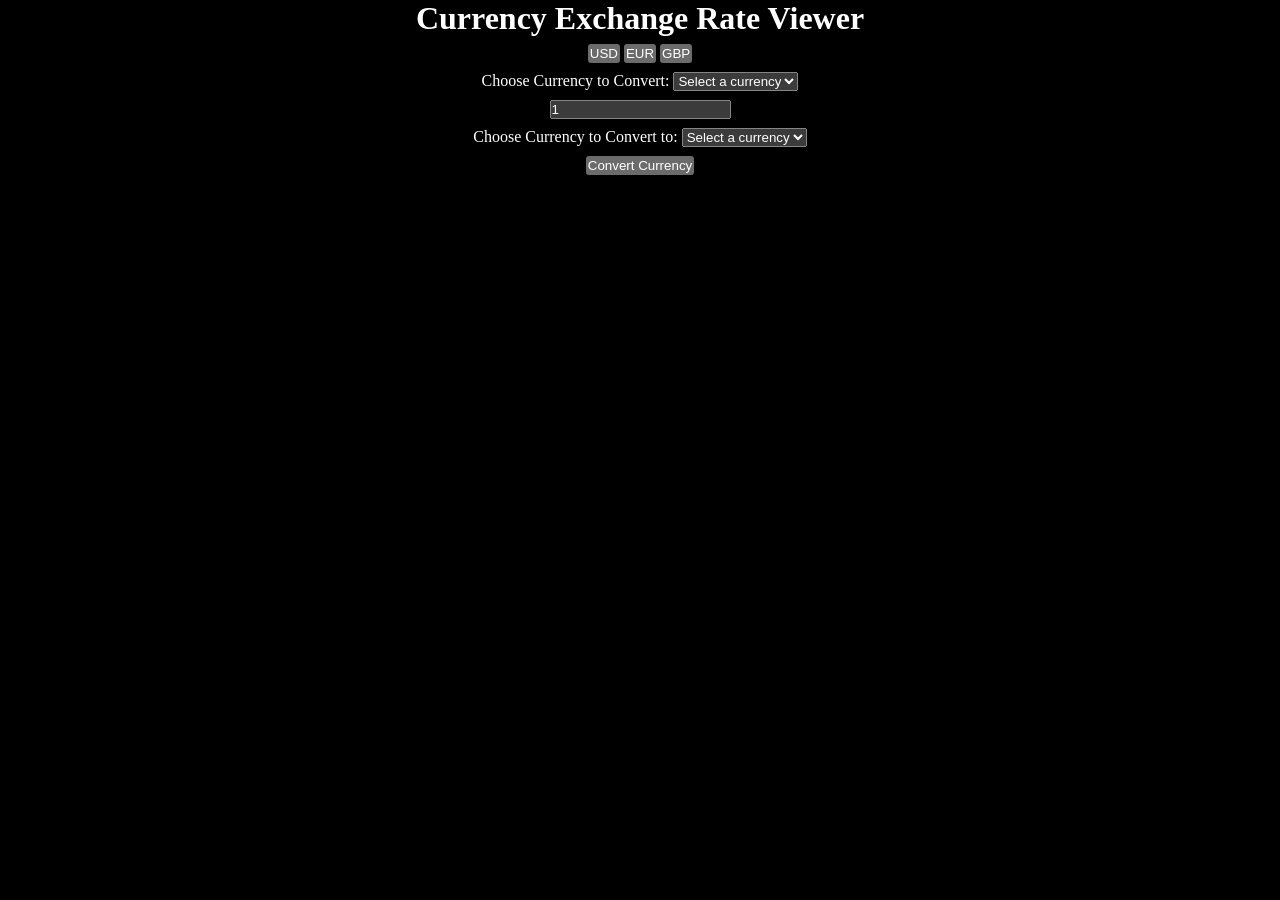
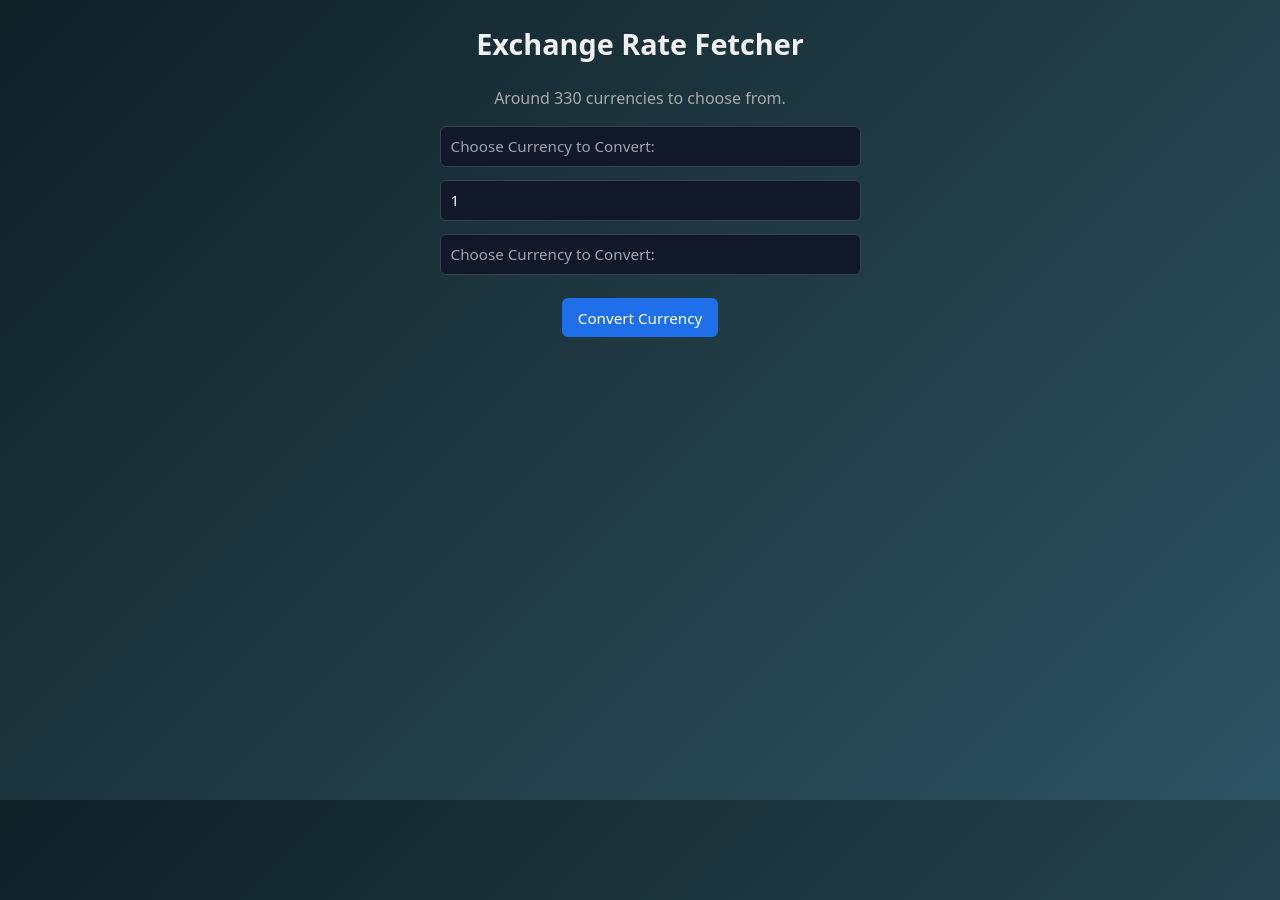
Before and after one commit to AlyKazani04/Currency-Converter, a Flask app: page / in a window 1280 px wide. Before the commit the page ends 175 px from the top, so only its background shows below. Run offline with Flask 3, Linux system fonts and the light colour scheme; data that the repository does not hold is empty.

Commit message:
Add UI to the base project, dropdown broken(TODO)

```diff
--- a/app.py
+++ b/app.py
@@ -27,26 +27,6 @@ def list_currencies():
         "currencies": currencies
     })
 
-@app.route('/api/currency/<currency_code>', strict_slashes=False)
-def currency_data(currency_code):
-    currency_code = currency_code.lower()
-
-    response = requests.get(
-        BASE_PRIMARY_API_URL + f'currencies/{currency_code}.json'
-    )
-
-    if response.status_code != 200:
-        return jsonify('Error fetching data from external API'), response.status_code
-
-    data = response.json()
-
-    res = {
-        "date": data['date'],
-        "currency_code": currency_code.upper(),
-        "currency": data[currency_code]
-    }
-
-    return jsonify(res)
 
 @app.route('/api/rate/<from_code>/<to_code>')
 def conversion_rate(from_code, to_code):
@@ -61,6 +41,7 @@ def conversion_rate(from_code, to_code):
     data = response.json()
 
     result = {
+        "date" : data["date"],
         "rate" : data[from_code][to_code]
     }
     return jsonify(result)
--- a/static/styles.css
+++ b/static/styles.css
@@ -1,41 +1,110 @@
-
-*
-{
-    padding: 0px;
-    margin: auto;
-    color: white;
+/* Reset + base */
+* {
+    margin: 0;
+    padding: 0;
+    font-family: system-ui, -apple-system, BlinkMacSystemFont, "Segoe UI", sans-serif;
 }
 
-body
-{
-    text-align: center;
-    height: fit-content;
-    background-color: black;
-    color-scheme: dark;
-    display: block;
-    align-items: center;
+body {
+    height: 100vh;
+    background: linear-gradient(135deg, #0f2027, #203a43, #2c5364);
+    color: #f1f1f1;
 }
 
-.highlighted
-{
-    border: 2px solid red;
-    border-radius: 5px;
+/* Main container feel */
+body > section > * {
+    max-width: 400px;
+    width: 100%;
 }
 
-#amount
-{
-    transition: border-color 0.3s ease;
-}
-#amount::placeholder
-{
-    color: rgb(195, 195, 195);
-    transition: border-color 0.3s ease;
+section#converter {
+    padding-bottom: 100px;
+    height: 100vh;
+    display: flex;
+    flex-direction: column;
+    text-align: center;
+    align-items: center;
+    /* justify-content: space-around; */
 }
 
-div
-{
 
-    padding: 2px;
-    margin: 5px 0 5px 0;
-    justify-items: center;
+/* Title */
+h1 {
+    margin: 1.5rem auto 1.5rem auto;
+    /* margin-top: 1.5rem;
+    margin-bottom: 1.5rem; */
+
+    font-size: 1.8rem;
+    text-align: center;
 }
+
+section#converter > p {
+    color: darkgrey;
+}
+
+/* Layout spacing */
+div {
+    margin: 0.75rem auto 0 auto;
+    text-align: center;
+}
+
+/* Buttons */
+button {
+    background: #1f6feb;
+    color: #ffffff;
+    border: none;
+    border-radius: 6px;
+    padding: 0.6rem 1rem;
+    margin: 0.2rem;
+    cursor: pointer;
+    font-size: 0.95rem;
+    transition: color 0.2s ease, transform 0.1s ease;
+}
+
+button:hover {
+    background: #388bfd;
+}
+
+button:active {
+    transform: scale(0.97);
+}
+
+/* Inputs & selects */
+input {
+    width: 100%;
+    padding: 0.6rem;
+    margin-top: 0.3rem;
+    margin-bottom: 0.5rem;
+    background-color: #111827;
+    color: #f9fafb;
+    border: 1px solid #374151;
+    border-radius: 6px;
+    font-size: 0.95rem;
+    transition: border-color 0.2s ease, box-shadow 0.2s ease;
+}
+
+input::placeholder {
+    color: #9ca3af;
+}
+
+input:focus {
+    outline: none;
+    border-color: #1f6feb;
+    box-shadow: 0 0 0 2px rgba(31, 111, 235, 0.35);
+}
+
+/* Highlighted state */
+.highlighted {
+    border-color: #ef4444 !important;
+    box-shadow: 0 0 0 2px rgba(239, 68, 68, 0.4);
+}
+
+/* Results text */
+#conversionResult {
+    margin: 0.75rem auto 0.75rem auto;
+    margin-top: 0.75rem;
+    font-size: 1rem;
+    font-weight: 500;
+    color: #e5e7eb;
+    text-align: center;
+}
--- a/templates/index.html
+++ b/templates/index.html
@@ -7,33 +7,29 @@
     <title>Currency Exchange Rate</title>
 </head>
 <body>
-    <h1>Currency Exchange Rate Viewer</h1>
+    <section id="converter">
+        <h1 id="title">Exchange Rate Fetcher</h1>
 
-    <div>
-        <button onclick="getCurrencyRates('usd')">USD</button>
-        <button onclick="getCurrencyRates('eur')">EUR</button>
-        <button onclick="getCurrencyRates('gbp')">GBP</button>
-    </div>
-    <div>
-        <label for="from">Choose Currency to Convert:</label>
-        <select id="from">
-            <option value="" disabled selected>Select a currency</option>
-        </select>
-    </div>
-    <div>
-        <input type="number" id="amount" placeholder="Enter Amount to Convert" value="1">
-    </div>
-    <div>
-        <label for="to">Choose Currency to Convert to:</label>
-        <select id="to">
-            <option value="" disabled selected>Select a currency</option>
-        </select>
-    </div>
-    <div>
-        <button onclick="convertCurrency()">Convert Currency</button>
-    </div>
-    <p id="conversionResult"></p>
-    <p id="output"></p>
+        <p>Around 330 currencies to choose from.</p>
+
+        <div id="interaction">
+            <!-- <label for="from"></label> -->
+            <input id="fromInput" type="text" list="fromCurrencies" autocomplete="off" placeholder="Choose Currency to Convert:">
+            <datalist id="fromCurrencies"></datalist>
+
+            <input type="number" id="amount" placeholder="Enter Amount to Convert" value="1" >
+
+            <!-- <label for="to">Choose Currency to Convert to:</label> -->
+            <input id="toInput" type="text" list="toCurrencies" autocomplete="off" placeholder="Choose Currency to Convert:">
+            <datalist id="toCurrencies"></datalist>
+        </div>
+
+        <div>
+            <button onclick="convertCurrency()">Convert Currency</button>
+        </div>
+
+        <p id="conversionResult"></p>
+    </section>
     <script src="{{ url_for('static', filename='index.js') }}"></script>
 </body>
 </html>
```
Also changed, not shown: static/index.js (+36 -15 lines).
